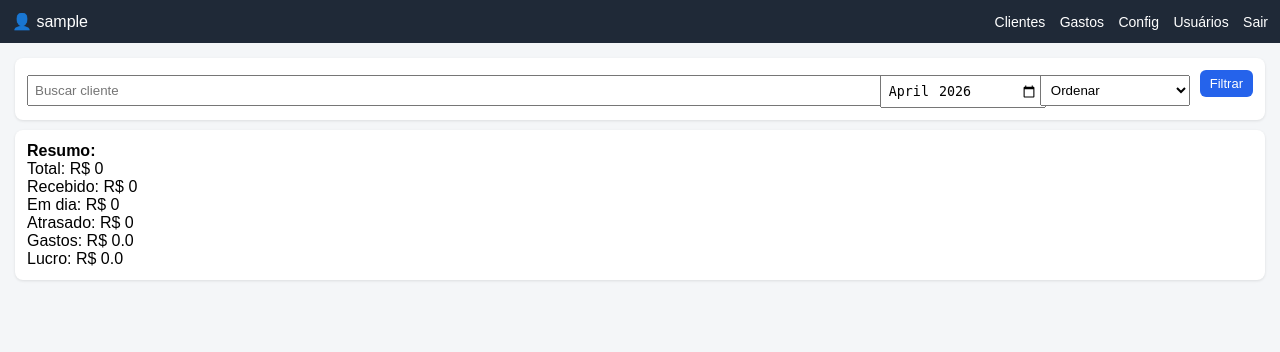
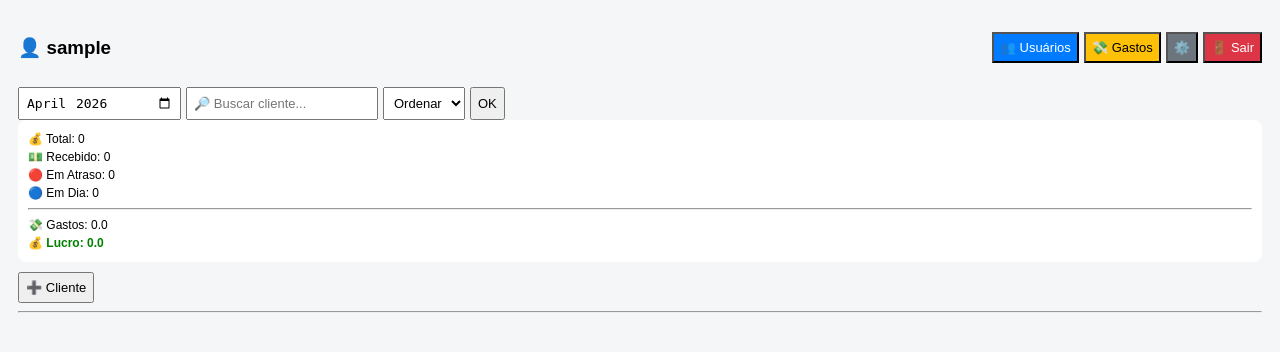
Before and after one commit to rmnet-glitch/sistema-provedor, a Flask app: page / in a window 1280 px wide. Shown: the top 352 px of the page. Run offline with Flask 3, Linux system fonts and the light colour scheme; the visitor is signed in with stand-in values (Sample User, id 1); data that the repository does not hold is empty; some libraries are stand-ins or nearby versions.

Commit message:
Atualizar o index.html

```diff
--- a/templates/index.html
+++ b/templates/index.html
@@ -1,125 +1,178 @@
-<!DOCTYPE html><html lang="pt-br">
+<!DOCTYPE html>
+<html>
 <head>
-    <meta charset="UTF-8">
 <meta name="viewport" content="width=device-width, initial-scale=1.0">
-    <title>Painel</title><style>
-    body{font-family:Arial, sans-serif;background:#f4f6f8;margin:0;padding:0;}
-    .topbar{
-        display:flex;
-        justify-content:space-between;
-        align-items:center;
-        background:#1f2937;
-        color:#fff;
-        padding:12px;
+<title>Sistema</title>
+
+<style>
+body{font-family:Arial;background:#f4f6f8;padding:10px;}
+.header{display:flex;justify-content:space-between;align-items:center;margin-bottom:10px;}
+.topbar{display:flex;gap:5px;flex-wrap:wrap;}
+input,button,select{padding:6px;font-size:13px;}
+
+.stats{
+background:#fff;padding:10px;border-radius:8px;margin-bottom:10px;
+font-size:12px;line-height:1.5;
 }
-    .topbar a{
-        color:#fff;
-        text-decoration:none;
-        margin-left:10px;
-        font-size:14px;
+
+.card{
+background:#fff;padding:7px;margin:5px 0;border-radius:8px;font-size:12px;
 }
-    .container{padding:15px;}
-    .card{
-        background:#fff;
-        padding:12px;
-        margin-bottom:10px;
-        border-radius:8px;
-        box-shadow:0 1px 3px rgba(0,0,0,0.1);
+
+.atrasado{border-left:4px solid red;}
+.em_dia{border-left:4px solid blue;}
+.pago{border-left:4px solid green;}
+
+.actions{display:flex;gap:4px;margin-top:4px;}
+
+.btn{
+flex:1;padding:4px;font-size:10px;border:none;border-radius:4px;
+color:#fff;text-align:center;
 }
-    .btn{
-        padding:6px 10px;
-        border:none;
-        border-radius:6px;
-        cursor:pointer;
-        font-size:13px;
+
+.btn-success{background:#28a745}
+.btn-danger{background:#dc3545}
+.btn-info{background:#17a2b8}
+.btn-dark{background:#343a40}
+.btn-secondary{background:#6c757d}
+
+.whatsapp{margin-top:4px;display:block;text-decoration:none;}
+.hidden{display:none;}
+
+.alertas{
+background:#fff3cd;padding:10px;border-radius:8px;margin-bottom:10px;font-size:12px;
 }
-    .btn-green{background:#16a34a;color:#fff;}
-    .btn-red{background:#dc2626;color:#fff;}
-    .btn-blue{background:#2563eb;color:#fff;}
-    .btn-gray{background:#6b7280;color:#fff;}
-    .row{display:flex;gap:10px;flex-wrap:wrap;}
-    input,select{padding:6px;width:100%;margin-top:5px;}
-    .cliente{border-left:4px solid #ddd;padding-left:10px;}
-    .atrasado{border-color:#dc2626;}
-    .em_dia{border-color:#f59e0b;}
-    .pago{border-color:#16a34a;}
 </style>
+</head>
 
-</head>
-<body><div class="topbar">
-    <div>
-        👤 {{ usuario }}
-    </div><div>
-    <a href="/">Clientes</a>
-    <a href="/gastos">Gastos</a>
-    <a href="/config">Config</a>
+<body>
 
-    {% if session.is_admin %}
-        <a href="/usuarios">Usuários</a>
-    {% endif %}
+<div class="header">
 
-    <a href="/logout">Sair</a>
+<h3>👤 {{usuario}}</h3>
+
+<div style="display:flex; gap:5px; flex-wrap:wrap;">
+
+<a href="/usuarios"><button style="background:#007bff;color:#fff">👥 Usuários</button></a>
+<a href="/gastos"><button style="background:#ffc107">💸 Gastos</button></a>
+<a href="/config"><button style="background:#6c757d;color:#fff">⚙️</button></a>
+<a href="/logout"><button style="background:#dc3545;color:#fff">🚪 Sair</button></a>
+
+</div>
 </div>
 
-</div><div class="container">{% if alertas %}
-    <div class="card">
-        <b>Alertas:</b><br>
+<form class="topbar">
+<input type="month" name="mes" value="{{mes_ref}}">
+<input type="text" name="busca" placeholder="🔎 Buscar cliente..." value="{{busca}}">
+
+<select name="filtro">
+<option value="">Ordenar</option>
+<option value="nome" {% if filtro=='nome' %}selected{% endif %}>Nome</option>
+<option value="status" {% if filtro=='status' %}selected{% endif %}>Status</option>
+<option value="valor" {% if filtro=='valor' %}selected{% endif %}>Valor</option>
+</select>
+
+<button>OK</button>
+</form>
+
+<div class="stats">
+💰 Total: {{total_geral}}<br>
+💵 Recebido: {{total_recebido}}<br>
+🔴 Em Atraso: {{total_atrasado}}<br>
+🔵 Em Dia: {{total_em_dia}}<br>
+
+<hr>
+
+💸 Gastos: {{total_gastos}}<br>
+
+<b style="color:green">
+💰 Lucro: {{lucro}}
+</b>
+</div>
+
+{% if alertas %}
+<div class="alertas">
+<b>🔔 Alertas:</b><br>
 {% for a in alertas %}
-            ⚠️ {{ a }}<br>
+{{a}}<br>
 {% endfor %}
 </div>
 {% endif %}
 
-<div class="card">
-    <form method="GET">
-        <div class="row">
-            <div style="flex:1">
-                <input type="text" name="busca" placeholder="Buscar cliente" value="{{ busca }}">
-            </div>
+<button onclick="toggle('cad')">➕ Cliente</button>
 
-            <div style="width:150px">
-                <input type="month" name="mes" value="{{ mes_ref }}">
-            </div>
-
-            <div style="width:150px">
-                <select name="filtro">
-                    <option value="">Ordenar</option>
-                    <option value="nome" {% if filtro=='nome' %}selected{% endif %}>Nome</option>
-                    <option value="valor" {% if filtro=='valor' %}selected{% endif %}>Valor</option>
-                </select>
-            </div>
-
-            <div>
-                <button class="btn btn-blue">Filtrar</button>
-            </div>
-        </div>
+<div id="cad" class="hidden">
+<form action="/add" method="post">
+<input name="nome" placeholder="Nome" required>
+<input name="telefone" placeholder="Telefone" required>
+<input name="valor" placeholder="Valor" required>
+<input name="vencimento_dia" placeholder="Dia vencimento" required>
+<button>Salvar</button>
 </form>
 </div>
 
-<div class="card">
-    <b>Resumo:</b><br>
-    Total: R$ {{ total_geral }}<br>
-    Recebido: R$ {{ total_recebido }}<br>
-    Em dia: R$ {{ total_em_dia }}<br>
-    Atrasado: R$ {{ total_atrasado }}<br>
-    Gastos: R$ {{ total_gastos }}<br>
-    Lucro: R$ {{ lucro }}<br>
+<hr>
+
+{% for c in clientes %}
+
+<div class="card {{c[5]}}">
+
+<b {% if c[5]=='atrasado' %}style="color:red"{% endif %}>
+👤 {{c[1]}}
+</b><br>
+
+📞 {{c[2]}}<br>
+💰 R$ {{c[3]}} | 📅 Dia {{c[4]}} | ⚡ {{c[5]}}
+
+<a class="whatsapp"
+target="_blank"
+href="https://wa.me/55{{c[2]}}?text={{ mensagem | urlencode }}">
+<button class="btn btn-secondary">📲 WhatsApp</button>
+</a>
+
+<div class="actions">
+
+<a href="/pago/{{c[0]}}?mes={{mes_ref}}">
+<button class="btn btn-success">✔ Pago</button>
+</a>
+
+<a href="/desfazer/{{c[0]}}?mes={{mes_ref}}">
+<button class="btn btn-dark">↩ Voltar</button>
+</a>
+
 </div>
 
-{% for c in clientes %}
-    <div class="card cliente {{ c[5] }}">
-        <b>{{ c[1] }}</b><br>
-        📞 {{ c[2] }}<br>
-        💰 R$ {{ c[3] }}<br>
-        📅 Venc: {{ c[4] }} dia
-        <br><br>
+<div class="actions">
 
-        <a class="btn btn-green" href="/pago/{{ c[0] }}?mes={{ mes_ref }}">Pago</a>
-        <a class="btn btn-gray" href="/desfazer/{{ c[0] }}?mes={{ mes_ref }}">Desfazer</a>
-        <a class="btn btn-blue" href="https://wa.me/{{ c[2] }}" target="_blank">WhatsApp</a>
-        <a class="btn btn-red" href="/delete/{{ c[0] }}?mes={{ mes_ref }}">Excluir</a>
+<button class="btn btn-info" onclick="toggle('e{{c[0]}}')">✏ Editar</button>
+
+<a href="/delete/{{c[0]}}">
+<button class="btn btn-danger">🗑 Excluir</button>
+</a>
+
 </div>
+
+<!-- 🔧 SÓ CORRIGIDO AQUI (NOT FOUND FIX) -->
+<div id="e{{c[0]}}" class="hidden">
+<form action="/edit/{{c[0]}}?mes={{mes_ref}}" method="post">
+<input name="nome" value="{{c[1]}}" required>
+<input name="telefone" value="{{c[2]}}" required>
+<input name="valor" value="{{c[3]}}" required>
+<input name="vencimento_dia" value="{{c[4]}}" required>
+<button>Salvar</button>
+</form>
+</div>
+
+</div>
+
 {% endfor %}
 
-</div></body>
+<script>
+function toggle(id){
+let e=document.getElementById(id);
+e.style.display = e.style.display==="block"?"none":"block";
+}
+</script>
+
+</body>
 </html>
```
Lines whose indentation alone changed are shown as unchanged.
